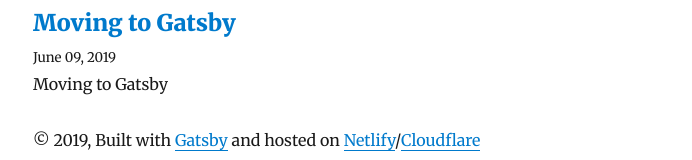
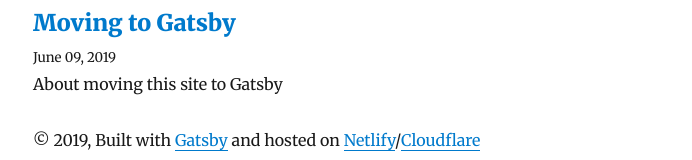
Before and after one commit to trondhindenes/trondsworking-blog-gatsby, a Gatsby site: page / in a window 1280 px wide. Shown: the part 298-458 px from the top of the page, without its empty margins (292-984 px from the left). Built offline with nearby package versions, Linux system fonts and the light colour scheme; Gatsby itself is replaced by a stand-in of ours; some packages are replaced by stand-ins of ours.

Commit message:
Description

```diff
--- a/content/blog/2019-06-09-moving-to-gatsby/index.md
+++ b/content/blog/2019-06-09-moving-to-gatsby/index.md
@@ -1,7 +1,7 @@
 ---
 title: Moving to Gatsby
 date: "2019-06-09"
-description: Moving to Gatsby
+description: About moving this site to Gatsby
 ---
 
 I'm moving this site to a new platform, built using Gatsby <https://www.gatsbyjs.org/> and hosted on Netlify <https://www.netlify.com/>. I'm still running it behind Cloudflare, mostly because cloudflare has free DNS hosting for my domain.
```
